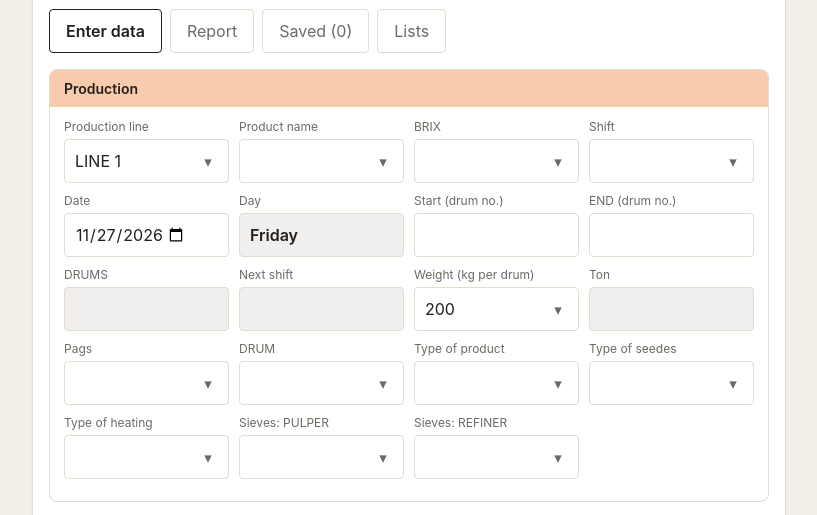
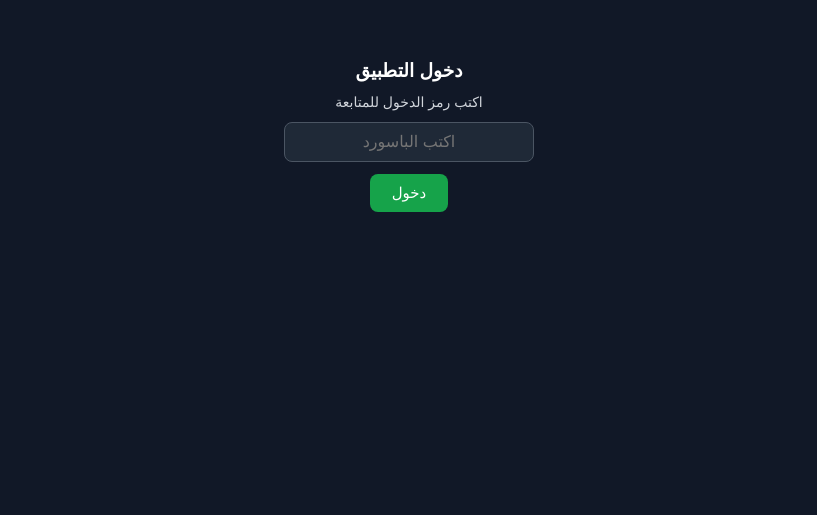
Before and after one commit to montaser1111640-hue/daily-filling-report, a plain HTML site: page index.html in a window 1280 px wide. Shown: the part 249-764 px from the top of the page, without its empty margins (231-1048 px from the left). Drawn offline with Linux system fonts and the light colour scheme.

Commit message:
Update index.html

```diff
--- a/index.html
+++ b/index.html
@@ -17,6 +17,91 @@ html,body,#root{margin:0;min-height:100%}body{background:var(--ds-page)}.sr-tabs
 
 </style>
 </head>
+    <!-- شاشة باسورد بسيطة للواجهة -->
+<div id="appLockScreen" style="
+  position: fixed;
+  inset: 0;
+  background: #111827;
+  color: #ffffff;
+  display: flex;
+  flex-direction: column;
+  align-items: center;
+  justify-content: center;
+  gap: 12px;
+  z-index: 999999;
+  padding: 20px;
+  font-family: sans-serif;
+">
+  <h3 style="margin: 0;">دخول التطبيق</h3>
+  <p style="margin: 0; font-size: 14px; color: #d1d5db;">اكتب رمز الدخول للمتابعة</p>
+
+  <input
+    id="appPassInput"
+    type="password"
+    inputmode="numeric"
+    placeholder="اكتب الباسورد"
+    style="
+      padding: 10px 14px;
+      border-radius: 8px;
+      border: 1px solid #4b5563;
+      background: #1f2937;
+      color: #fff;
+      font-size: 16px;
+      width: 220px;
+      text-align: center;
+    "
+  />
+
+  <button
+    id="appUnlockBtn"
+    type="button"
+    style="
+      padding: 10px 22px;
+      border-radius: 8px;
+      border: none;
+      background: #16a34a;
+      color: #fff;
+      font-size: 15px;
+      cursor: pointer;
+    "
+  >
+    دخول
+  </button>
+
+  <div id="appPassError" style="color: #f87171; font-size: 13px; min-height: 18px;"></div>
+</div>
+
+<script>
+  (function () {
+    const CORRECT_PASS = "1978";
+    const lockScreen = document.getElementById("appLockScreen");
+    const input = document.getElementById("appPassInput");
+    const btn = document.getElementById("appUnlockBtn");
+    const errorBox = document.getElementById("appPassError");
+
+    if (sessionStorage.getItem("filling_app_unlocked") === "1") {
+      lockScreen.style.display = "none";
+    }
+
+    function checkPass() {
+      if (input.value.trim() === CORRECT_PASS) {
+        sessionStorage.setItem("filling_app_unlocked", "1");
+        lockScreen.style.display = "none";
+        errorBox.textContent = "";
+      } else {
+        errorBox.textContent = "الباسورد غلط، جرب تاني";
+        input.value = "";
+        input.focus();
+      }
+    }
+
+    btn.addEventListener("click", checkPass);
+    input.addEventListener("keydown", function (e) {
+      if (e.key === "Enter") checkPass();
+    });
+  })();
+</script>
+
 <body>
 <div id="root"></div>
 <script>
```
